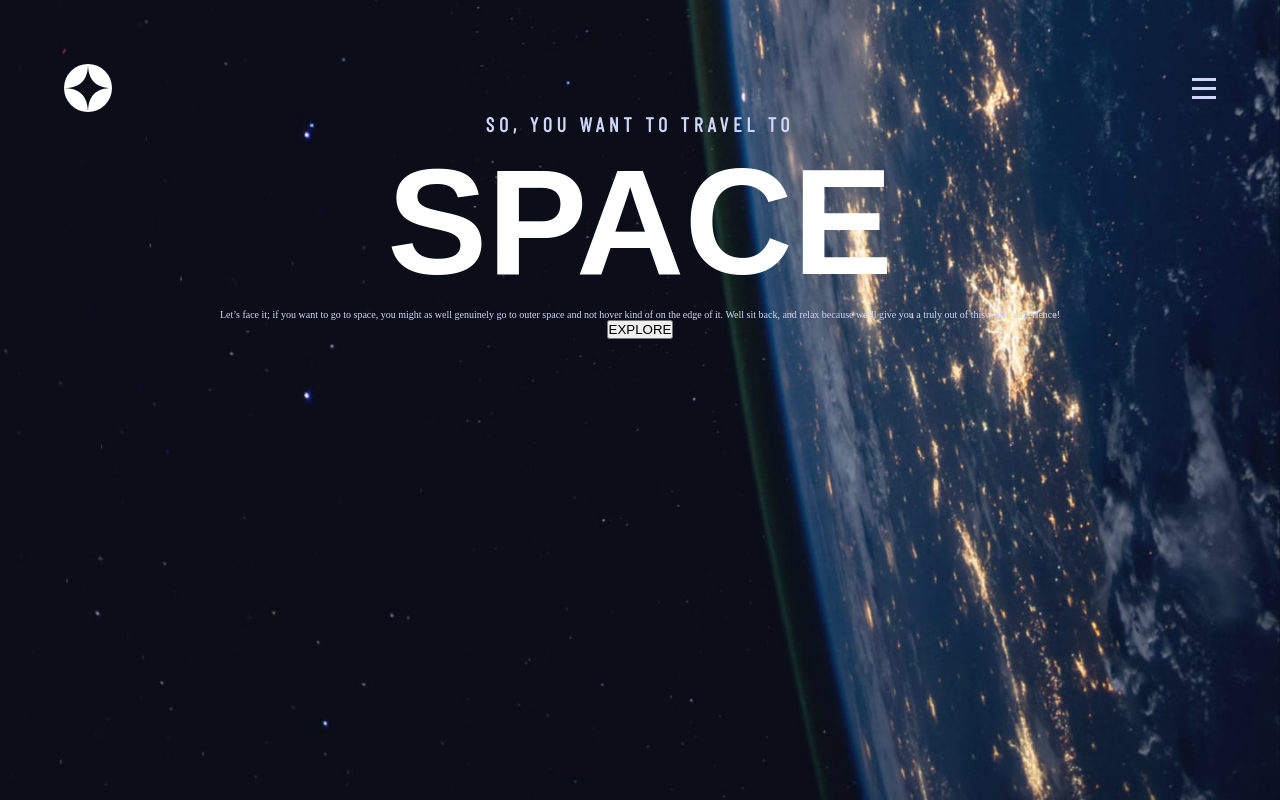
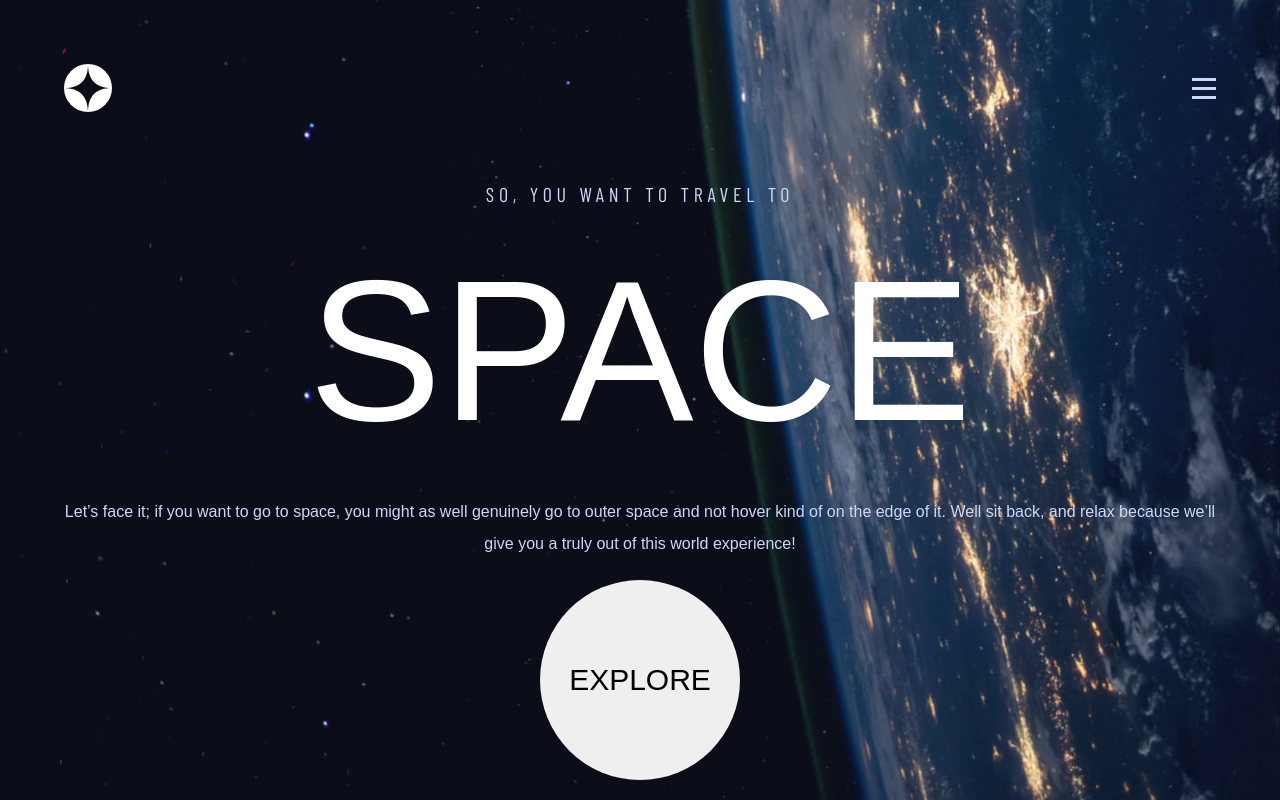
Before and after one commit to isaaxh/space-tourism-site, a React (Vite) app: page / in a window 1280 px wide. Built offline with nearby package versions, Linux system fonts and the light colour scheme; a web font is replaced by a local one.

Commit message:
add hover effect to the main btn in landing page

```diff
--- a/src/App.css
+++ b/src/App.css
@@ -22,21 +22,22 @@
   --font-size-heading-4: 3.2rem;
   --font-size-heading-5: 2rem; /* Secondary font family */
 
-  --font-size-subheading-1: 28px;
-  --font-size-subheading-2: 14px; /* Secondary font family */
-  --font-size-nav-text: 16px; /* Secondary font family */
+  --font-size-subheading-1: 2.8rem;
+  --font-size-subheading-2: 1.4rem; /* Secondary font family */
+  --font-size-nav-text: 1.6rem; /* Secondary font family */
 
-  --letter-spacing-heading-5: 4.75px;
-  --letter-spacing-subheading-2: 2.35px;
-  --letter-spacing-nav-text: 2.7px;
+  --letter-spacing-heading-5: 0.475rem;
+  --letter-spacing-subheading-2: 0.235rem;
+  --letter-spacing-nav-text: 0.27rem;
 }
 
 /* reset css rules */
 
-* {
+*, *:before, *:after {
   padding: 0;
   margin: 0;
   box-sizing: border-box;
+  font-family: sans-serif;
 }
 
 html {
@@ -44,21 +45,30 @@ html {
 }
 
 h1,h2,h3,h4 {
+  color: var(--color-heading-text);
+}
+
+h1,h2,h3,h4,button {
   font-family: var(--font-family-primary);
-  color: var(--color-heading-text);
+  font-weight: 400;
 }
 
 h5 {
   font-family: var(--font-family-secondary);
+  font-weight: 400;
   letter-spacing: var(--letter-spacing-heading-5);
 }
 
-h5, body {
+h1,h2,h3,h4,h5,p {
+  padding-top: 1rem;
+}
+
+h5, p {
   color: var(--color-subtext);
 }
 
 h1 {
-  font-size: var(--font-size-heading-1);
+  font-size: clamp(110px, 20vw, 200px);
 }
 h2 {
   font-size: var(--font-size-heading-2);
@@ -72,8 +82,16 @@ h4 {
 h5 {
   font-size: var(--font-size-heading-5);
 }
+p {
+  font-size: 1.6rem;
+  line-height: 2;
+}
 
-
+@media all and (min-width: 480px) {
+  /* h1 {
+    font-size: 150px;
+  } */
+}
 
 
 .App {
@@ -101,14 +119,78 @@ h5 {
 
 
 .header {
-  /* background-color: coral; */
   display: flex;
   align-items: center;
   justify-content: space-between;
 }
 
 .main-body {
-  /* background-color: coral; */
   flex: 1;
+  display: flex;
+  flex-direction: column;
   text-align: center;
 }
+
+.intro-container {
+  /* background-color: coral; */
+  flex: 2;
+  padding: 2rem 0;
+}
+
+.sub-heading {
+  padding-top: 5rem;
+}
+
+.heading {
+  padding: 3rem 0;
+}
+
+.description {
+  padding-top: 0;
+}
+
+.btn-container {
+  flex: 1;
+  display: flex;
+  align-items: center;
+  justify-content: center;
+  padding-bottom: 1rem;
+}
+
+.btn-main {
+  position: relative;
+  z-index: 1;
+  width: 20rem;
+  height: 20rem;
+  font-size: 3rem;
+  border-radius: 50%;
+  border: none;
+  display: flex;
+  justify-content: center;
+  align-items: center;
+  cursor: pointer;
+  /* transition: all 0.5s; */
+}
+
+/* .btn-main:hover {
+  width: 25rem;
+  height: 25rem;
+} */
+
+.btn-main::before {
+  content: '';
+  position: absolute;
+  z-index: -1;
+  width: 20rem;
+  height: 20rem;
+  border-radius: 50%;
+  background-color: var(--color-heading-text);
+  opacity: 0%;
+  transition: all 0.6s ease-in-out;
+}
+
+.btn-main:hover::before {
+  opacity: 20%;
+  width: 30rem;
+  height: 30rem;
+}
--- a/src/components/MainBody.tsx
+++ b/src/components/MainBody.tsx
@@ -3,8 +3,7 @@ import React from 'react'
 const MainBody = () => {
   return (
     <div className='main-body'>
-
-      <div className="intro-section">
+      <div className="intro-container">
         <h5 className='sub-heading'>SO, YOU WANT TO TRAVEL TO</h5>
         <h1 className='heading'>SPACE</h1>
         <p className='description'>
@@ -13,9 +12,8 @@ const MainBody = () => {
           because we’ll give you a truly out of this world experience!
         </p>
       </div>
-
-      <div className="cta-container">
-        <button>EXPLORE</button>
+      <div className="btn-container">
+        <button className='btn-main'>EXPLORE</button>
       </div>
     </div>
   )
```
